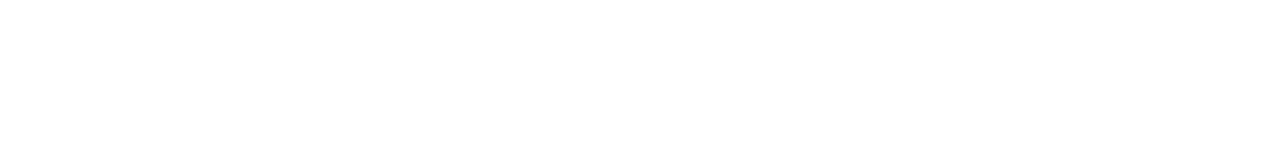
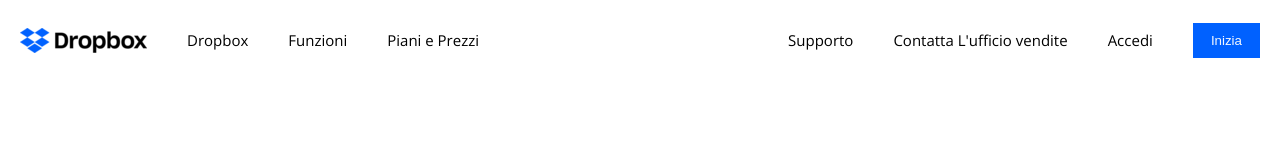
Before and after one commit to MatteoCipolla99/htmlcss-dropbox, a plain HTML site: page index.html in a window 1280 px wide. Drawn offline with nearby package versions, Linux system fonts and the light colour scheme; a web font is replaced by a local one.

Commit message:
add:header-nav

```diff
--- a/css/style.css
+++ b/css/style.css
@@ -1,16 +1,3 @@
-/*----------------
-    DEBUG
-------------------*/
-.debug .container {
-    border: 2px dashed blueviolet;
-}
-
-.debug .row .col {
-    border: 2px dashed lightcoral;
-    background-color: rgba(240, 128, 128, 0.2);
-    min-height: 200px;
-}
-
 /*----------------
     RESET
 ------------------*/
@@ -19,13 +6,20 @@
     margin: 0;
     padding: 0;
 }
+/*----------------
+    TYPOGRAPHY
+------------------*/
+body {
+    font-family: "Open Sans", sans-serif;
+    font-size: 15px;
+}
 
 /*----------------
     COMMONS
 ------------------*/
-.img-fluid {
-    max-width: 100%;
-}
+
+
+
 
 /*----------------
     LAYOUT
@@ -38,51 +32,25 @@
     padding-right: 20px; */
 }
 
-.row {
-    display: flex;
-}
 
-.gap-10 {
-    gap: 10px;
-}
-.gap-20 {
-    gap: 20px;
-}
-.gap-30 {
-    gap: 30px;
-}
-
-.col {
-    flex-grow: 1;
-}
-
-/*----------------
-    TYPOGRAPHY
-------------------*/
-body {
-    font-family: "Open Sans", sans-serif;
-}
 
 /*----------------
     BUTTONS
 ------------------*/
-.btn {
-    background-color: transparent;
-    font-family: inherit;
+.btn{
+    background-color: #0061ff;
+    color: #f2f7ff;
+    padding: 10px 18px;
     border: none;
-    padding: 6px 12px;
     cursor: pointer;
 }
 
-.btn-large {
-    padding: 10px 20px;
-    font-size: 16px;
+.btn.btn-white{
+    background-color: #ffffff;
+    color: #000000;
+    border: 1px solid #000000;
 }
 
-.btn-primary {
-    background-color: lightcoral;
-    color: #fff;
-}
 
 /*----------------
     HEADER
@@ -92,22 +60,59 @@ header {
     padding: 20px;
     display: flex;
     justify-content: space-between;
-}
-
-.header-left{
 
 }
 
-.li {
- text-decoration: none;
- list-style: none;
+img{
+    display: block;
+    max-width: 100%;
 }
 
 
+/*----------------
+       NAV
+------------------*/
+.container-nav{
+    display: flex;
+    align-items: center;
+    justify-content: space-between;
+    padding: 0 20px;
+    background-color: #ffffff;
+    top: 0;
+    left: 0;
+    right: 0;
+    position: fixed;
+    z-index: 50;
+}
 
-/*----------------
-    MAIN
-------------------*/
+.nav-left, .nav-right{
+    display: flex;
+    gap: 40px;
+    align-items: center;
+}
+
+.list-header{
+    display: flex;
+    list-style: none;
+    gap: 40px;
+}
+
+.container-nav li{
+    height: 80px;
+    display: flex;
+    align-items: center;
+}
+
+.nav-left ul li a{
+    text-decoration: none;
+    color: #000000;
+}
+
+.nav-right ul li a{
+    text-decoration: none;
+    color: #000000;
+}
+
 
 /*----------------
     FOOTER
--- a/index.html
+++ b/index.html
@@ -14,7 +14,29 @@
     <!-- /Font Awesome -->
     <link rel="stylesheet" href="css/style.css">
 </head>
-<body class="debug">
+<!--------------Header-nav----------->
+<header>
+  <nav class="container-nav">
+    <div class="nav-left">
+        <img src="img/logo-small.png" alt="logo">
+        <ul class="list-header">
+            <li><a href="#"> Dropbox</a></li>
+            <li><a href="#">Funzioni</a></li>
+            <li><a href="#">Piani e Prezzi</a></li>
+        </ul>
+    </div>
+    <div class="nav-right">
+        <ul class="list-header">
+            <li><a href="#">Supporto</a></li>
+            <li><a href="#">Contatta L'ufficio vendite</a></li>
+            <li><a href="#">Accedi</a></li>
+        </ul>
+            <button class="btn">Inizia</button>
+    </div>
+</nav>
+</header>
+<!--------------Header-nav----------->
+
 
 </body>
 </html>
```
